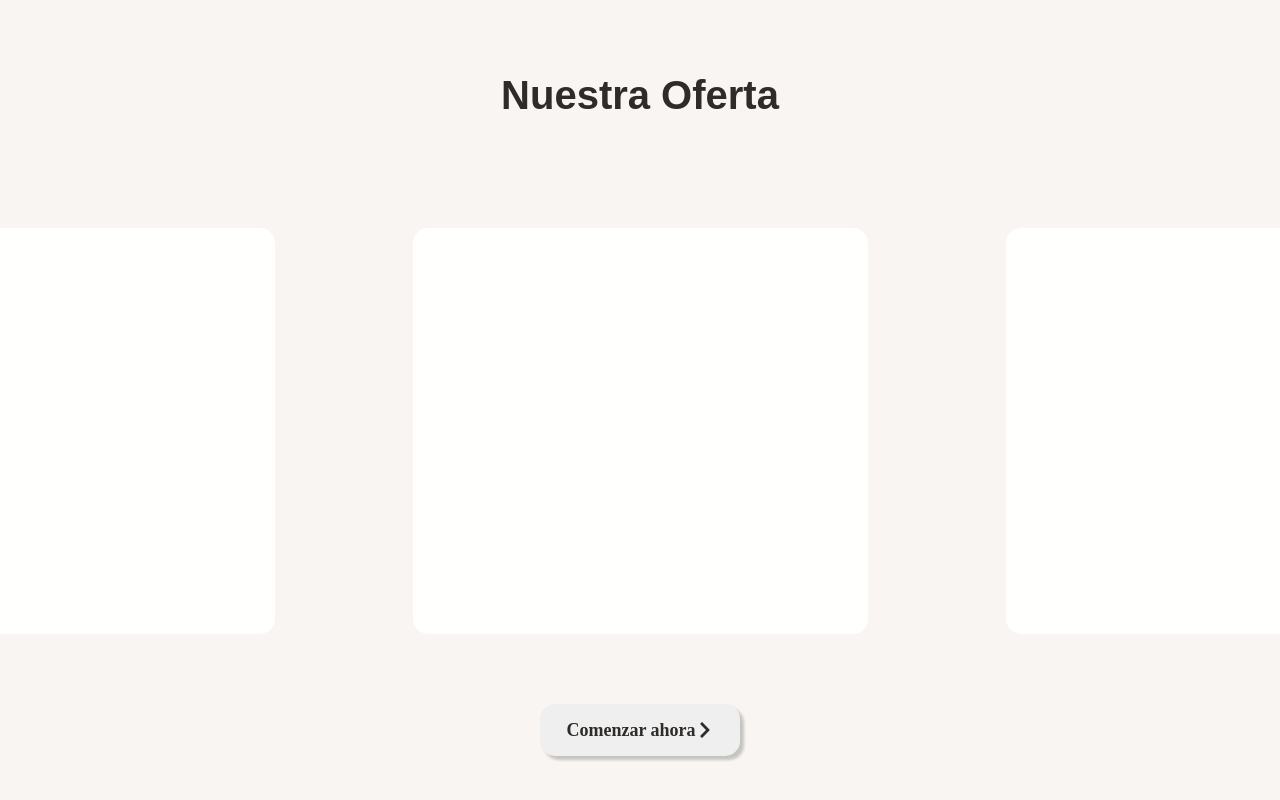
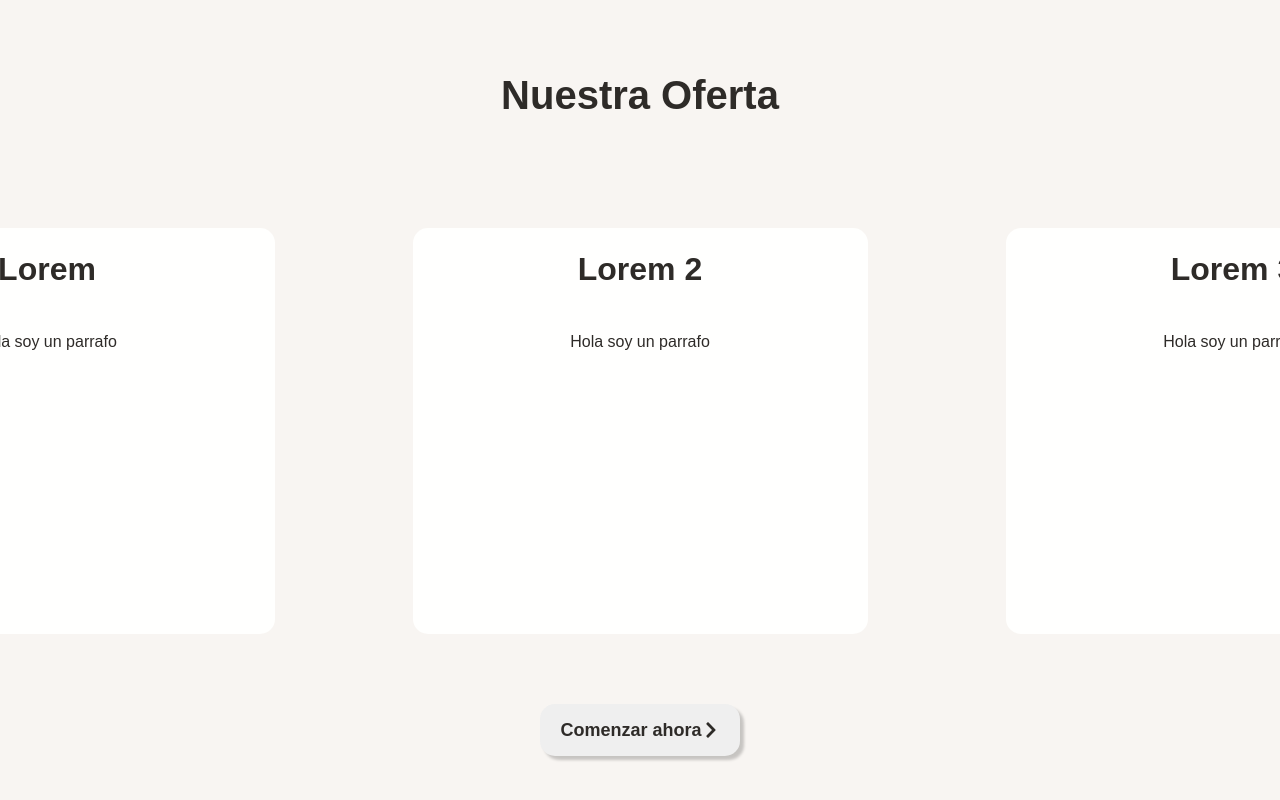
Before and after one commit to santiagohernandezs/Beemo, a React (Create React App) app: page / in a window 1280 px wide. Shown: the part 805-1605 px from the top of the page. Built offline with nearby package versions, Linux system fonts and the light colour scheme.

Commit message:
agregando componente de card

```diff
--- a/src/App.css
+++ b/src/App.css
@@ -163,13 +163,6 @@ button:hover {
   margin-top: 20px;
 }
 
-.card{
-  width: 455px;
-  height: 406px;
-  background: var(--white-primary);
-  border-radius: 15px;
-}
-
 .startButtonContainer{
   display: flex;
   justify-content: center;
@@ -184,7 +177,7 @@ button:hover {
   width: 200px;
   height: 52px;
   font-size: large;
-  font-family: 'Raleway';
+  font-family: 'Raleway', sans-serif;
   font-weight: bolder;
   border-radius: 15px;
   box-shadow: var(--shadow-primary);
--- a/src/App.jsx
+++ b/src/App.jsx
@@ -2,6 +2,7 @@ import './App.css';
 import Navbar from './Components/Navbar';
 import Banner from './assets/banner.png';
 import { StartButton } from './Components/StartButton';
+import Card from './Components/card'
 import { motion } from "framer-motion";
 import { FaGooglePlay, FaApple, FaChevronDown } from 'react-icons/fa'
 
@@ -68,9 +69,18 @@ function App() {
         </div>
         <div className="cards">
           <div className="cardscontainer">
-            <div className="card"></div>
-            <div className="card"></div>
-            <div className="card"></div>
+            <Card
+            header='Lorem'
+            p = 'Hola soy un parrafo'
+            />
+            <Card
+            header='Lorem 2'
+            p = 'Hola soy un parrafo'
+            />
+            <Card
+            header='Lorem 3'
+            p = 'Hola soy un parrafo'
+            />
           </div>
         </div>
         <div className="startButtonContainer">
--- /dev/null
+++ b/src/Components/card.jsx
@@ -0,0 +1,55 @@
+import React from 'react';
+import { motion } from "framer-motion";
+
+const card = (props) => {
+  return (
+    <motion.div className='card'
+    style={cardStyle}
+    whileHover={{
+        scale : 1.07,
+        transition : { duration: 0.5 },
+    }}
+    >
+        <div className="cardTitleContainer"
+        style={cardTitleContainer}
+        >
+            <h1>{props.header}</h1>
+        </div>
+        <div className="cardImageContainer">
+
+        </div>
+        <div className="cardParagraphContainer"
+        style={cardParagraphContainer}
+        >
+            <p>{props.p}</p>
+        </div>
+    </motion.div>
+  )
+}
+
+export default card
+
+const cardStyle = {
+    backgroundColor : '#FFFFFE',
+    width : '455px',
+    height : '406px',
+    borderRadius : '15px',
+    display : 'flex',
+    flexDirection : 'column'
+}
+
+const cardTitleContainer = {
+    fontFamily : 'Raleway, sans-serif',
+    color : '#2E2B28',
+    padding : '5%',
+    display : 'flex',
+    justifyContent : 'center'
+}
+
+const cardParagraphContainer = {
+    fontFamily : 'Raleway, sans-serif',
+    color : '#2E2B28',
+    padding : '5%',
+    display : 'flex',
+    justifyContent : 'center'
+}
```
